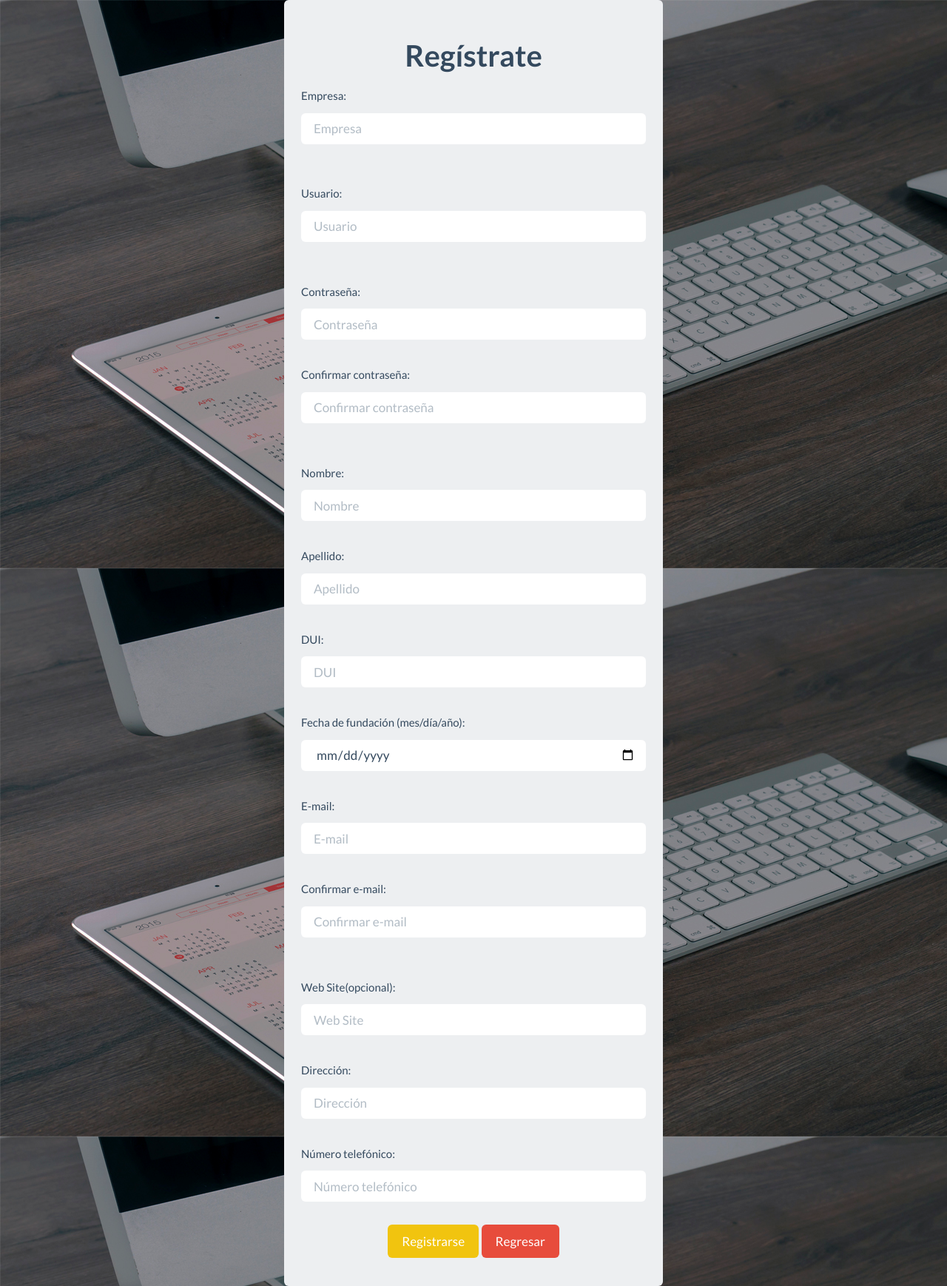
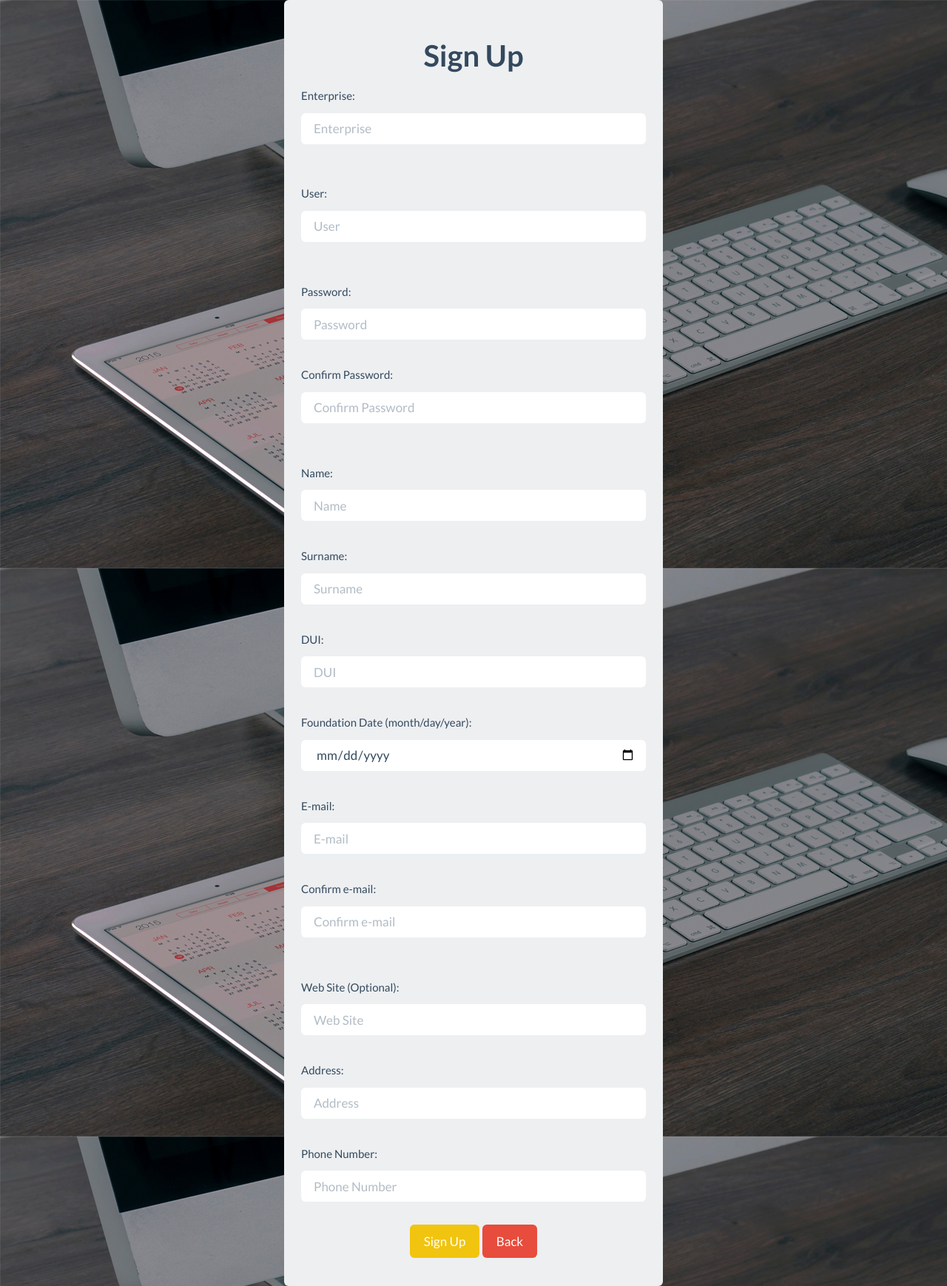
Before and after one commit to JRjunior32/WorkNetIngles, a PHP site: page /vistas/formularioEmpresa.php in a window 1280 px wide. Shown: the whole page at 74% size. Run offline with PHP 8.4, Linux system fonts and the light colour scheme; some libraries are stand-ins or nearby versions.

Commit message:
fsadfawsdf

```diff
--- a/vistas/formularioCategoria.php
+++ b/vistas/formularioCategoria.php
@@ -11,10 +11,10 @@
         <form action="../controladores/guardarcategoria.php" method="POST">
             <div class="login-form" id="cat">
                 <div class="from-group">
-                    <center><h3>Add categorie</h3></center>
+                    <center><h3>Add category</h3></center>
                     <div class="form-group">
-                        <label>Categorie:</label>
-                        <input type="text" class="form-control login-field" placeholder="Categorie" name="cat" required>
+                        <label>Category:</label>
+                        <input type="text" class="form-control login-field" placeholder="Category" name="cat" required>
                     </div>
                     <div class="form-group">
                         <input type="submit" class="btn btn-success" id="derecha" value="Save">
--- a/vistas/formularioEmpresa.php
+++ b/vistas/formularioEmpresa.php
@@ -1,7 +1,7 @@
 <!DOCTYPE>
 <html>
     <head>
-        <title>Regístrate</title>
+        <title>Sign Up</title>
         <meta charset="utf-8">
         <link href="../vistas/recursos/css/bootstrap.css" rel="stylesheet">
         <link href="../vistas/recursos/css/flat-ui.css" rel="stylesheet">
@@ -9,47 +9,47 @@
     </head>
     <body class="fondi">
         <div class="login-form">
-            <center><h3>Regístrate</h3></center>
+            <center><h3>Sign Up</h3></center>
             <form action="../controladores/guardarEmpresa.php" method="POST">
                 <div class='form-group'>
-                    <label for="Empresa">Empresa:</label><br>
-                    <input type='text' class='form-control login-field' id="letras" onkeydown="return validarLetras(event)" name='empresa' placeholder='Empresa' required /><br>
+                    <label for="Empresa">Enterprise:</label><br>
+                    <input type='text' class='form-control login-field' id="letras" onkeydown="return validarLetras(event)" name='empresa' placeholder='Enterprise' required /><br>
                     </div>
                     <div class='form-group'>
-                    <label for="Usuario">Usuario:</label><br>
-                    <input type='text' class='form-control login-field' name='user' placeholder='Usuario' required /><br>
+                    <label for="Usuario">User:</label><br>
+                    <input type='text' class='form-control login-field' name='user' placeholder='User' required /><br>
                     </div>
                     <div class='form-group'>
-                    <label for="Contraseña">Contraseña:</label><br>
-                    <input type='password' minlength="5" id="pass" class='form-control login-field' name='password' placeholder='Contraseña' required  /><br>
-                    <label for="Repita Contraseña">Confirmar contraseña:</label><br>
-                    <input type='password' id="repass" class='form-control login-field' name='repassword' placeholder='Confirmar contraseña' required  /><br>
+                    <label for="Contraseña">Password:</label><br>
+                    <input type='password' minlength="5" id="pass" class='form-control login-field' name='password' placeholder='Password' required  /><br>
+                    <label for="Repita Contraseña">Confirm Password:</label><br>
+                    <input type='password' id="repass" class='form-control login-field' name='repassword' placeholder='Confirm Password' required  /><br>
                     <div id="val"></div>
                     </div>
-                    <label for="Nombre">Nombre:</label><br>
-                    <input type='text' class='form-control login-field' onkeypress="return numeros(event)" id="letras" name='name' placeholder='Nombre'  required /><br>
-                    <label for="Apellido">Apellido:</label><br>
-                    <input type='text' class='form-control login-field' id="letras" onkeypress="return numeros(event)" name='ape' placeholder='Apellido' required /><br>
+                    <label for="Nombre">Name:</label><br>
+                    <input type='text' class='form-control login-field' onkeypress="return numeros(event)" id="letras" name='name' placeholder='Name'  required /><br>
+                    <label for="Apellido">Surname:</label><br>
+                    <input type='text' class='form-control login-field' id="letras" onkeypress="return numeros(event)" name='ape' placeholder='Surname' required /><br>
                     <label for="DUI">DUI:</label><br>
                     <input type='text' onkeyup="mascara(this,'-',patron2,true)" maxlength="10"id="num" onkeydown="return validarNumeros(event)" class='form-control login-field' name='dui' placeholder='DUI' required /><br>
-                    <label for="FechaNacimiento"> Fecha de fundación (mes/día/año):</label><br>
-                    <input type='date' class='form-control login-field' name='birth' placeholder='Fecha de fundación' required /><br>
+                    <label for="FechaNacimiento"> Foundation Date (month/day/year):</label><br>
+                    <input type='date' class='form-control login-field' name='birth' placeholder='Foundation Date' required /><br>
                     <label for="email">E-mail:</label><br>
                     <div class='form-group'>
                     <input type='email' id="email" class='form-control login-field' name='email' placeholder='E-mail' required /><br>
-                    <label for="email2">Confirmar e-mail:</label><br>
-                    <input type='email' id="remail" class='form-control login-field' name='remail' placeholder='Confirmar e-mail' required  /><br>
+                    <label for="email2">Confirm e-mail:</label><br>
+                    <input type='email' id="remail" class='form-control login-field' name='remail' placeholder='Confirm e-mail' required  /><br>
                     <div id="val2"></div>
                     </div>
-                    <label for="web">Web Site(opcional):</label><br>
+                    <label for="web">Web Site (Optional):</label><br>
                     <input type='url' class='form-control login-field' name='site' placeholder='Web Site' /><br>
-                    <label for="Dirección">Dirección:</label><br>
-                    <input type='text' class='form-control login-field' name='adres' placeholder='Dirección' required  /><br>
-                    <label for="Telefono">Número telefónico:</label><br>
-                    <input type='tel' maxlength="9" id="num" onkeydown="return validarNumeros(event)" class='form-control login-field' name='phone' placeholder='Número telefónico' onkeyup="mascara(this,'-',patron3,true)" required  /><br>
+                    <label for="Dirección">Address:</label><br>
+                    <input type='text' class='form-control login-field' name='adres' placeholder='Address' required  /><br>
+                    <label for="Telefono">Phone Number:</label><br>
+                    <input type='tel' maxlength="9" id="num" onkeydown="return validarNumeros(event)" class='form-control login-field' name='phone' placeholder='Phone Number' onkeyup="mascara(this,'-',patron3,true)" required  /><br>
                     <p class="text-center">
-                    <input type='submit' value='Registrarse' class='btn btn-primary btn-lg btn-warning'>
-                    <a href='../controladores/index.php'><input type='button' value='Regresar' class='btn btn-primary btn-lg btn-danger'></a>
+                    <input type='submit' value='Sign Up' class='btn btn-primary btn-lg btn-warning'>
+                    <a href='../controladores/index.php'><input type='button' value='Back' class='btn btn-primary btn-lg btn-danger'></a>
                     </p>
                 </div>
             </form>
--- a/vistas/formularioEventos.php
+++ b/vistas/formularioEventos.php
@@ -11,8 +11,8 @@
             <center><h3>Events</h3></center>
             <form action="../controladores/guardarEvento.php" method="POST">
                 <div class='form-group'>
-                    <label for="Empieza">Start:</label><br>
-                        <input type='date' class='form-control login-field' name='empieza' placeholder='Start' required /><br>
+                    <label for="Empieza">Starts:</label><br>
+                        <input type='date' class='form-control login-field' name='empieza' placeholder='Starts' required /><br>
                     <label for="Termina">Ends:</label><br>
                         <input type='date' class='form-control login-field' name='termina' placeholder='Ends' required /><br>
                     <label for="Nombre">Event Name:</label><br>
--- a/vistas/fragmento/NavbarL-Trabajador.php
+++ b/vistas/fragmento/NavbarL-Trabajador.php
@@ -1,11 +1,11 @@
 <a href='./perfil_Mostrar.php' class='list-group-item active'> Profile<br></a>
 <a href="./mensajes.php" class="list-group-item"><i class="fa fa-users"></i> Friends</a>
 <a href="../vistas/calendarioEmpresa.php" class="list-group-item"><span class="fui-calendar-solid"></span> Events</a>
-<a href="" class="list-group-item" data-toggle="modal" data-target="#myModal"><span class="fui-calendar-solid"></span> Create Events</a>
+<a href="" class="list-group-item" data-toggle="modal" data-target="#Sugest"><span class="fui-calendar-solid"></span> Create Events</a>
 <a href="./logout.php" class="list-group-item"><span class="fui-power"></span> Log Out</a>
 
 <!-- Modal -->
-<div class="modal fade" id="myModal" tabindex="-1" role="dialog" aria-labelledby="myModalLabel" aria-hidden="true">
+<div class="modal fade" id="Sugest" tabindex="-1" role="dialog" aria-labelledby="myModalLabel" aria-hidden="true">
   <div class="modal-dialog">
     <div class="modal-content">
       <div class="modal-header">
--- a/vistas/listaAmigos.php
+++ b/vistas/listaAmigos.php
@@ -1,6 +1,6 @@
 <div class="panel panel-primary">
     <div class="panel-heading">
-        <h3 class="panel-title"><p class="text-center">Friends</p></h3>
+        <h3 class="panel-title"><p class="text-center">Following</p></h3>
     </div>
     <div class="panel-body">
       {{listaAmigos}}
--- a/vistas/listaOfertas.php
+++ b/vistas/listaOfertas.php
@@ -12,13 +12,13 @@
     <div class="modal-content">
       <div class="modal-header">
         <button type="button" class="close" data-dismiss="modal" aria-label="Close"><span aria-hidden="true">&times;</span></button>
-        <h4 class="modal-title" id="myModalLabel">Personas Intereasadas en la Oferta</h4>
+        <h4 class="modal-title" id="myModalLabel">Interested Users</h4>
       </div>
       <div class="modal-body">
           {{listaInterasdos}}
       </div>
       <div class="modal-footer">
-        <button type="button" class="btn btn-default" data-dismiss="modal">Cerrar</button>
+        <button type="button" class="btn btn-default" data-dismiss="modal">Close</button>
       </div>
     </div>
   </div>
--- a/vistas/perfilEmpresaV.php
+++ b/vistas/perfilEmpresaV.php
@@ -15,7 +15,7 @@
 
         <div class="panel panel-default">
             <div class=" panel-heading">
-                <a href="./agregarAmigo.php?idCuenta={{Id}}" class="btn btn-success"><i class="fa fa-user-plus"></i> Add Firend</a>
+                <a href="./agregarAmigo.php?idCuenta={{Id}}" class="btn btn-success"><i class="fa fa-user-plus"></i> Follow</a>
                 <a href="./crearPortafolioV.php?cuenta_idCuenta={{Id}}" class="btn btn-warning" id="med"><i class="fa fa-suitcase"></i> Portafolio</a>
                 <a href="#" class="btn btn-danger" id="iz"><i class="fui-cross"></i> Denounce</a>
 
--- a/vistas/perfilUsuarioV.php
+++ b/vistas/perfilUsuarioV.php
@@ -13,7 +13,7 @@
         </div>
           <div class="panel-default">
               <div class="panel panel-heading">
-           <a href="./agregarAmigo.php?idCuenta={{Id}}" class="btn btn-success"><i class="fa fa-user-plus"></i> Add Friend</a>
+           <a href="./agregarAmigo.php?idCuenta={{Id}}" class="btn btn-success"><i class="fa fa-user-plus"></i> Follow</a>
            <a href="./verCurriculumA.php?idCuenta_cuenta={{Id}}" class="btn btn-warning" id="iz"><i class="fa fa-file"></i> View résumé</a>
             </div>
         </div>
```
Also changed, not shown: vistas/contenido-empre.php (+16 -14 lines), vistas/formularioNuevoUsuario.php (+12 -12 lines), vistas/formularioOfertas.php (+21 -21 lines), vistas/formularioTrabajador.php (+16 -16 lines), vistas/perfilEmpresa.php (+6 -6 lines), fotos/BK_ALoKing/burguer.jpg (added), fotos/NayibJr/nayib-1.jpg (added).
